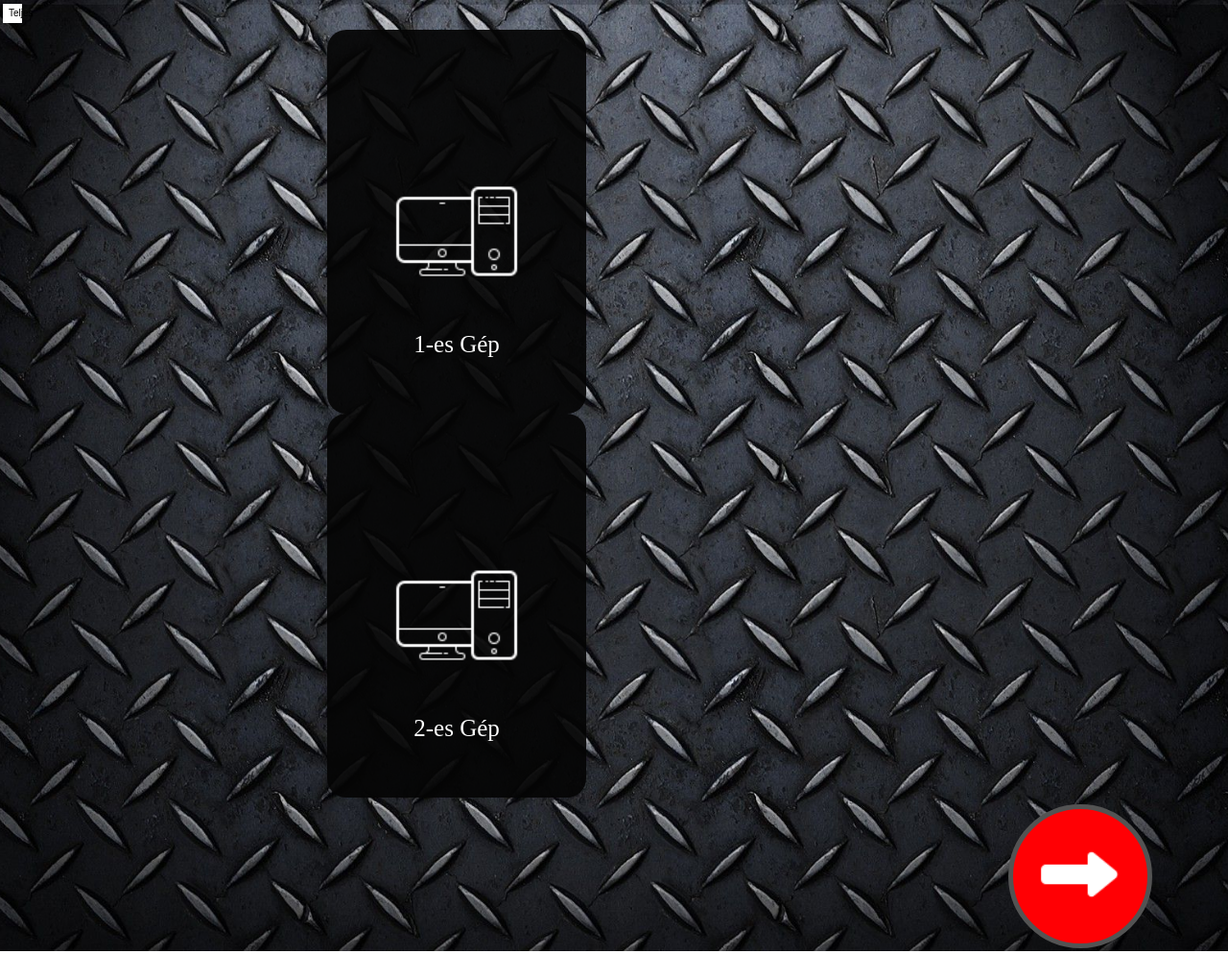
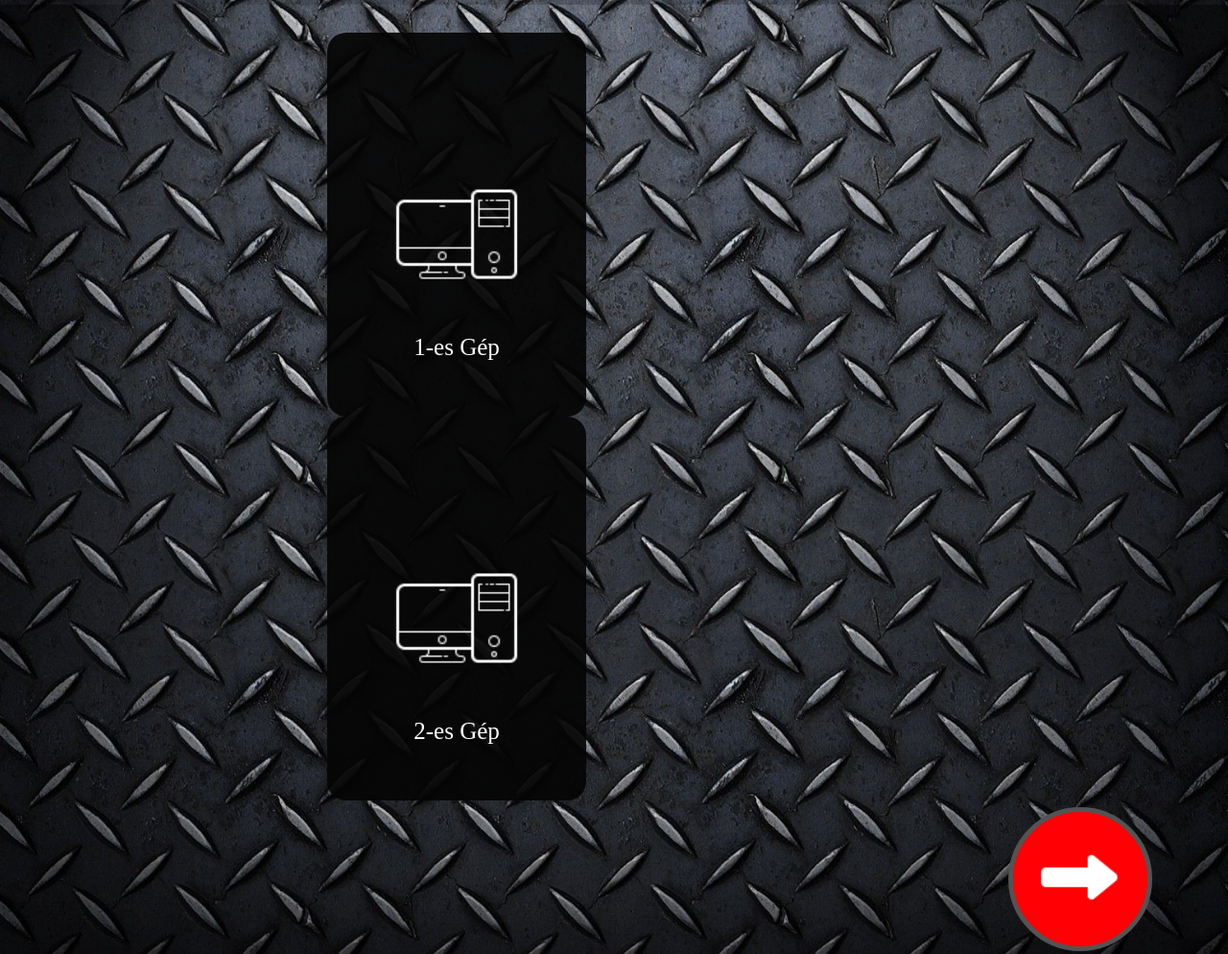
Before and after one commit to namesz1/Ertesites, a plain HTML site: page index.html in a window 1280 px wide. Shown: the whole page at 96% size. Drawn offline with nearby package versions, Linux system fonts and the light colour scheme.

Commit message:
Add files via upload

```diff
--- a/index.html
+++ b/index.html
@@ -20,8 +20,8 @@
 		height: 20px;
 		width: 20px;
 		border: none;
-		background: #fff;
-		font-size: 10px;
+		background: none;
+		font-size: 1px;
 	}
 	.visszajelzes{
 		background: none;
```
